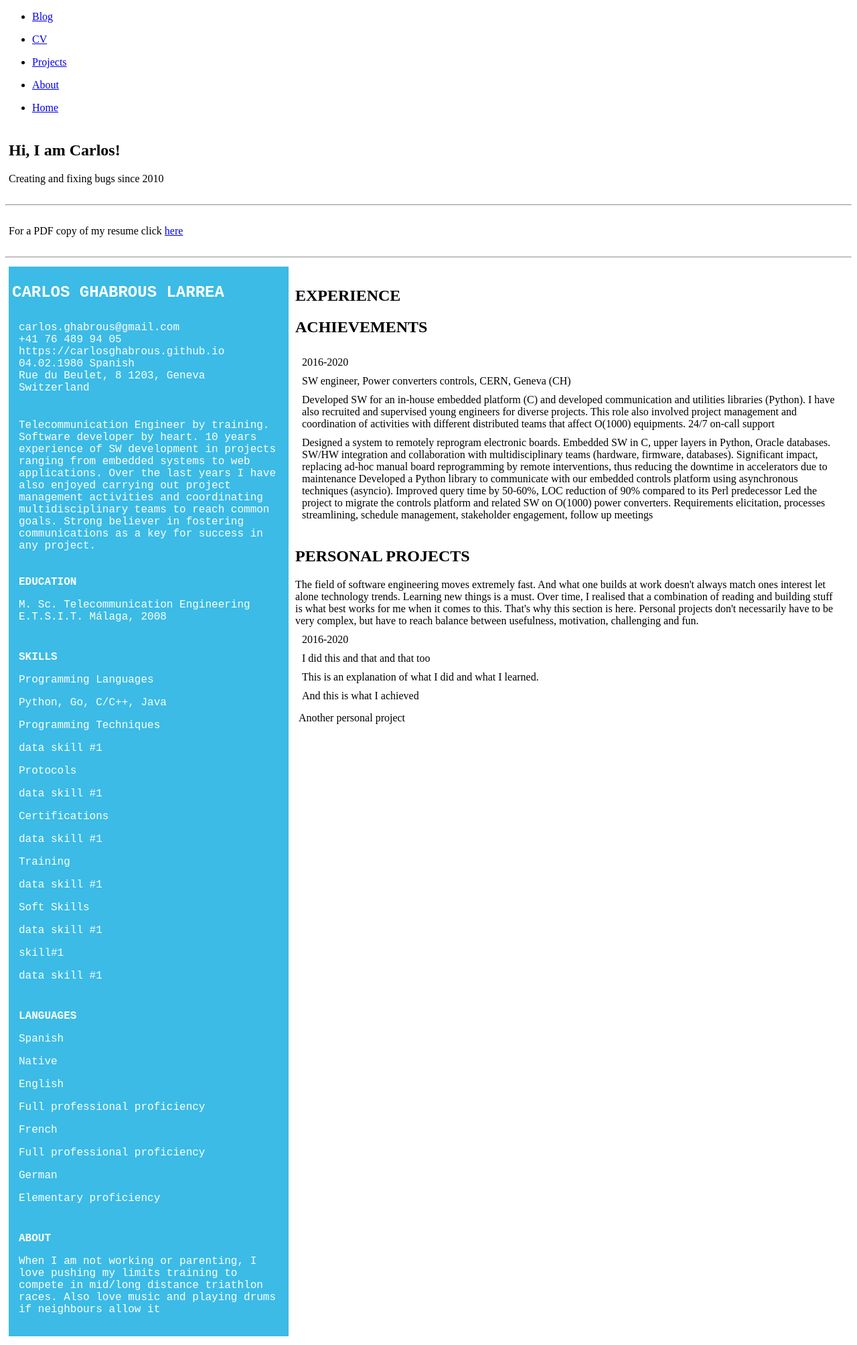
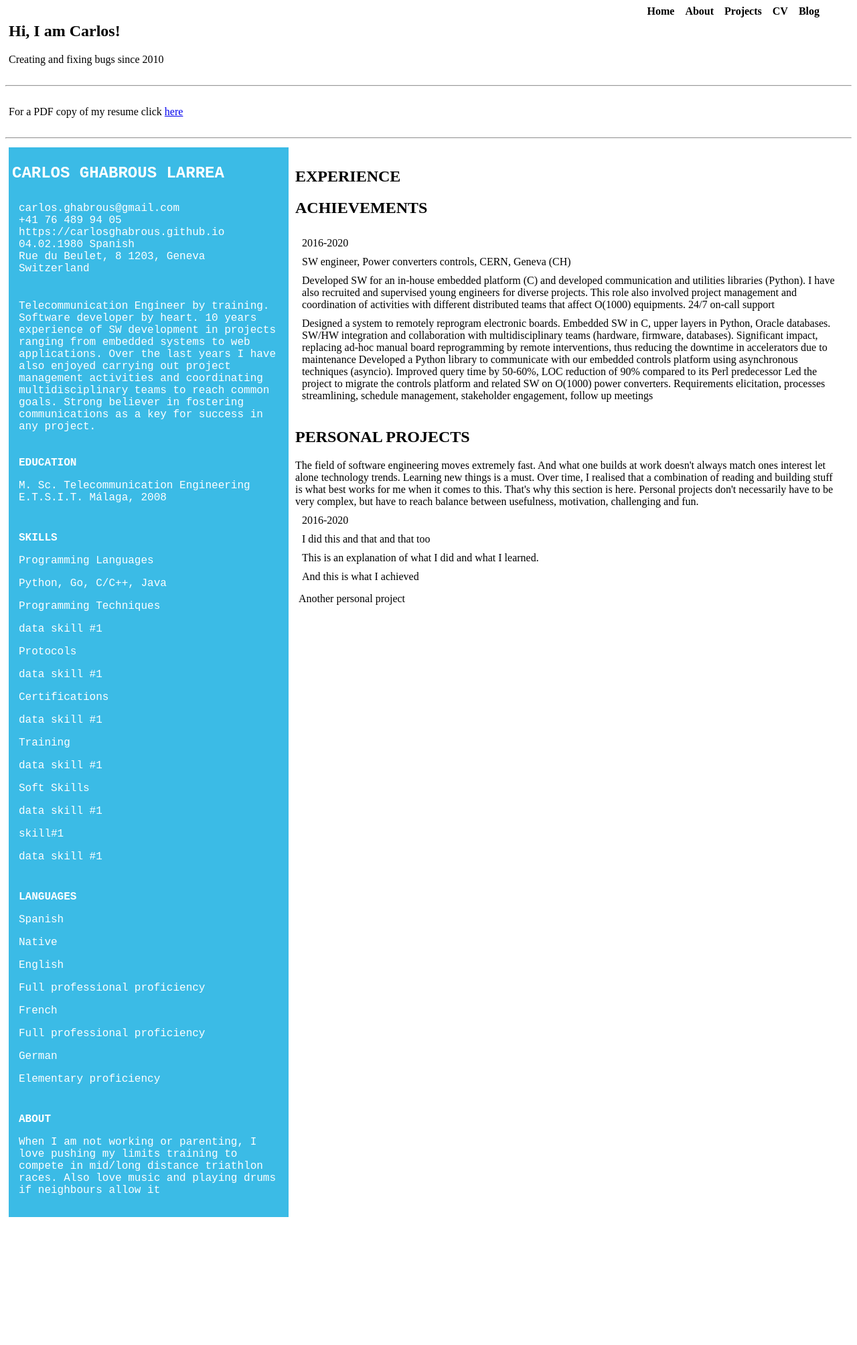
Before and after one commit to carlosghabrous/carlosghabrous.github.io, a Jekyll site: the page built from cv/index.html, in a window 1280 px wide. Shown: the whole page at 67% size. Built offline with Jekyll 4.4.1, drawn with Linux system fonts in a browser that asks for light colours; after the commit the page ends 1830 px from its top, so only the background shows below that.

Commit message:
Factor out navigation bar styles in its own scss

```diff
--- a/_sass/main.scss
+++ b/_sass/main.scss
@@ -1,35 +1,3 @@
-// *,
-// *::before,
-// *::after {
-//     box-sizing: border-box;
-// }
-
-// /* Custom properties */
-
-// :root {
-//     /*TODO: Have a look to other fonts for regular text */
-//     --ff-primary: 'Courier New', Courier;
-//     --ff-secondary: 'Source Code Pro', monospace;
-//     --ff-posts: 'Helvetica';
-
-//     --fw-reg: 300;
-//     --fw-bold: 900;
-
-//     --clr-light: #fff;
-//     --clr-dark: #303030;
-//     --clr-accent: #3bbbe6;
-
-//     --fs-h1: 3rem;
-//     --fs-h2: 2.25rem;
-//     --fs-post-title: 1.75rem;
-//     --fs-h3: 1.25rem;
-//     --fs-body: 1rem;
-
-//     --bs: 0.25em 0.25em 0.75em rbga(0,0,0,.25),
-//         0.125em 0.125em 0.25em rgba(0,0,0,.15);
-// }
-
-
 @media (min-width: 800px) {
     :root {
         --fs-h1: 4.5rem;
@@ -111,32 +79,32 @@ header {
     padding: 1em;
 }
 
-.nav {
-    position: absolute;
-    right: 3em;
-}
+// .nav {
+//     position: absolute;
+//     right: 3em;
+// }
 
-.nav__list {
-    list-style-type: none;
-    display: flex;
-    flex-direction: row;
-    justify-content: space-evenly;
-    height: 100%;
-    margin: 0;
-    padding: 0;
-    float: right;
-}
+// .nav__list {
+//     list-style-type: none;
+//     display: flex;
+//     flex-direction: row;
+//     justify-content: space-evenly;
+//     height: 100%;
+//     margin: 0;
+//     padding: 0;
+//     float: right;
+// }
 
-.nav__link {
-    color: inherit;
-    font-weight: var(--fw-bold);
-    text-decoration: none;
-    margin: .5em;
-}
+// .nav__link {
+//     color: inherit;
+//     font-weight: var(--fw-bold);
+//     text-decoration: none;
+//     margin: .5em;
+// }
 
-.nav__link:hover {
-    color: var(--clr-accent);
-}
+// .nav__link:hover {
+//     color: var(--clr-accent);
+// }
 
 /* Intro section */
 
--- /dev/null
+++ b/_sass/navigation.scss
@@ -0,0 +1,26 @@
+.nav {
+    position: absolute;
+    right: 3em;
+}
+
+.nav__list {
+    list-style-type: none;
+    display: flex;
+    flex-direction: row;
+    justify-content: space-evenly;
+    height: 100%;
+    margin: 0;
+    padding: 0;
+    float: right;
+}
+
+.nav__link {
+    color: inherit;
+    font-weight: var(--fw-bold);
+    text-decoration: none;
+    margin: .5em;
+}
+
+.nav__link:hover {
+    color: var(--clr-accent);
+}
--- a/assets/css/style_cv.scss
+++ b/assets/css/style_cv.scss
@@ -1,3 +1,5 @@
 ---
 ---
+@import "common";
+@import "navigation";
 @import "cv";
--- a/assets/css/styles.scss
+++ b/assets/css/styles.scss
@@ -1,5 +1,6 @@
 ---
 ---
 @import "common";
+@import "navigation";
 @import "main";
 @import "sass-code-highlight/github";
```
